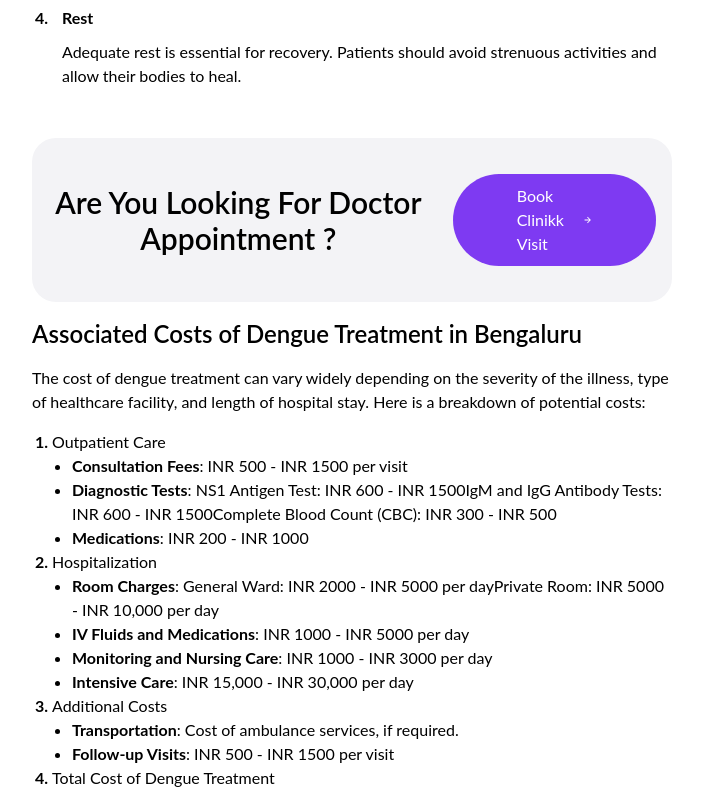
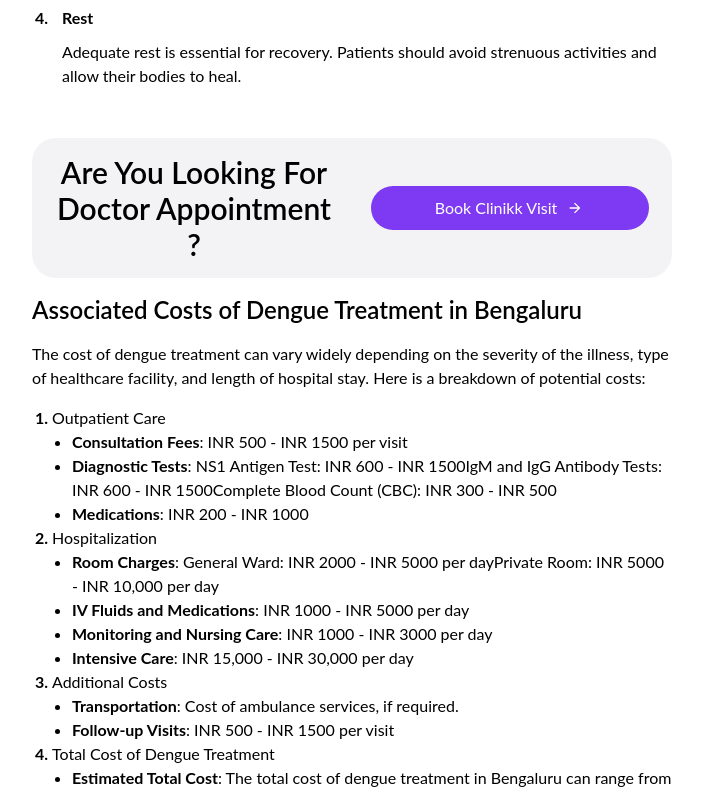
Before and after one commit to itsAakanksha/clinikk-articles, a React (Vite) app: page /details/1 in a window 1280 px wide. Shown: the part 2400-3195 px from the top of the page, without its empty margins (288-990 px from the left). Built offline with nearby package versions, Linux system fonts and the light colour scheme.

Commit message:
spelling

```diff
--- a/src/Components/Cta.jsx
+++ b/src/Components/Cta.jsx
@@ -3,7 +3,7 @@ import React from 'react'
 function Cta() {
   return (
     <>
-    <div className='flex justify-center  mr-4 my-5'>
+    <div className='flex justify-center   my-5'>
     <a
     href="https://clinikk.com/clinics-bangalore"
     className="schedule-button inline-flex items-center px-16  py-2.5 bg-[#7E3AF2] text-white text-md no-underline rounded-full font-poppins hover:border-black hover:border-2  "
--- a/src/Components/Form.jsx
+++ b/src/Components/Form.jsx
@@ -3,10 +3,11 @@ import Cta from './Cta';
 const Form = () => {
 
   return (
-    <div className=" lg:flex  lg:space-around items-center bg-[#F3F3F6] lg:space-x-6   rounded-3xl my-4 p-4 ">
-      <h2 className="lg:text-3xl text-xl md:text-2xl text-center  font-semibold ">Are You Looking For Doctor Appointment ?</h2>
-
+    <div className=" flex flex-col lg:flex lg:flex-row  lg:space-around items-center bg-[#F3F3F6] xl:space-x-6  rounded-3xl my-4 p-4 ">
+      <h2 className="lg:text-3xl w-full  text-xl md:text-2xl text-center   font-semibold ">Are You Looking For Doctor Appointment ?</h2>
+      <div className='w-full'>
       <Cta/>
+      </div>
 
 {
    /*   <form
```
